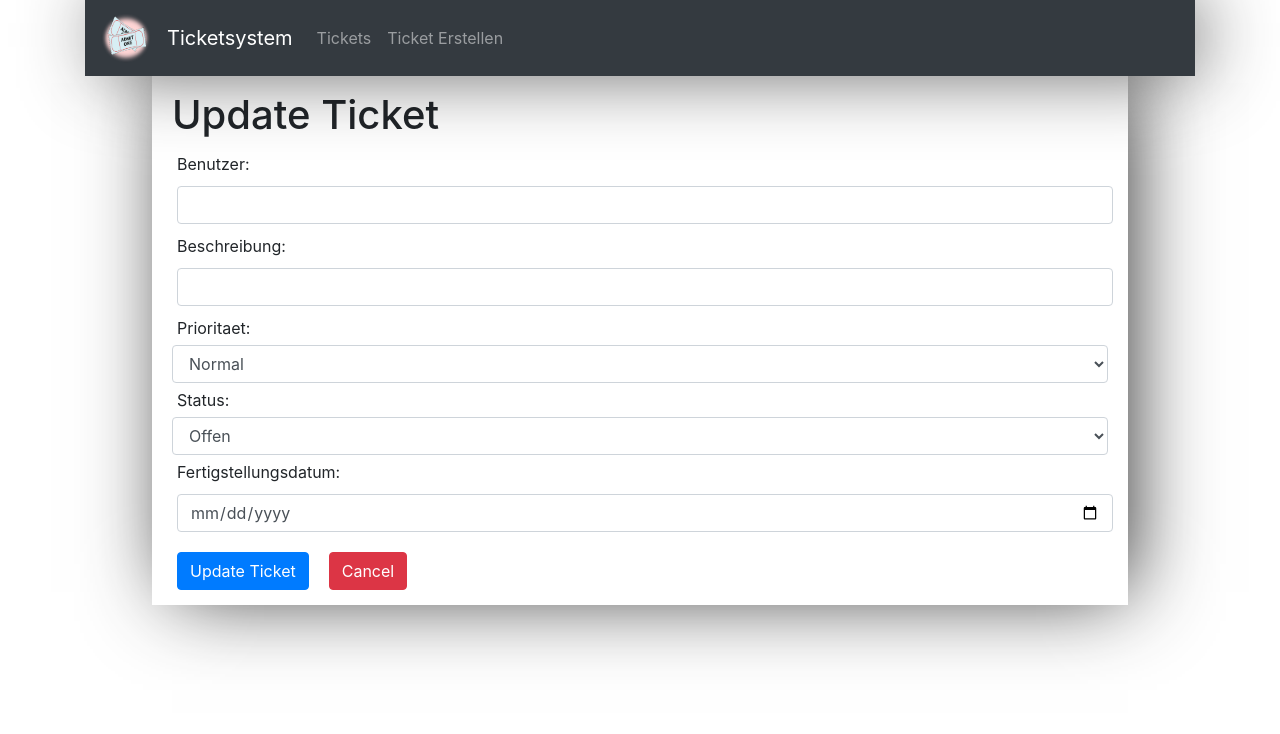
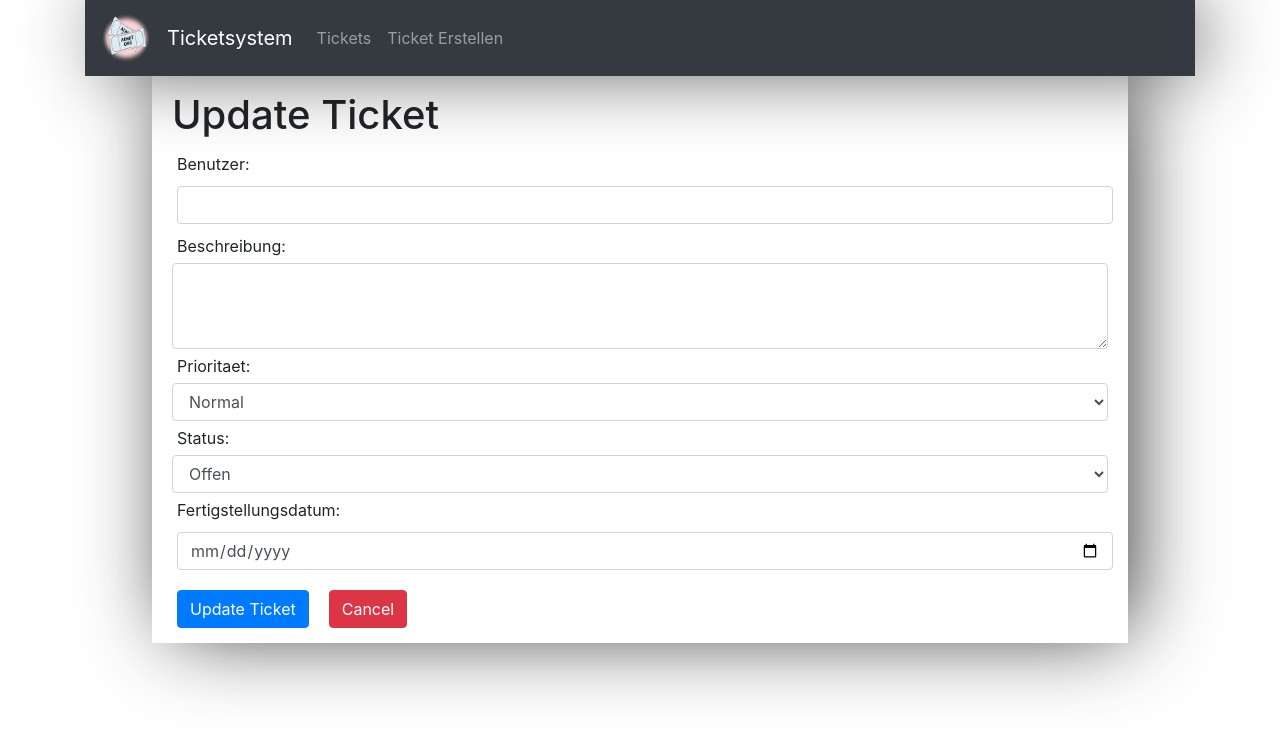
Before and after one commit to Tobeje/Ticketsystem, a React (Create React App) app in the folder client/: page /tickets/update/1 in a window 1280 px wide. Shown: the top 734 px of the page. Built offline with nearby package versions, Linux system fonts and the light colour scheme; no server answers.

Commit message:
Update TicketsUpdate.jsx

```diff
--- a/client/src/pages/TicketsUpdate.jsx
+++ b/client/src/pages/TicketsUpdate.jsx
@@ -33,6 +33,11 @@ const InputText = styled.input.attrs({
     className: 'form-control',
 })`
     margin: 5px;
+`
+
+const InputTextArea = styled.textarea.attrs({
+    className: 'form-control',
+})`
 `
 
 const Button = styled.button.attrs({
@@ -130,10 +135,11 @@ class TicketsUpdate extends Component {
                   />
 
                   <Label>Beschreibung: </Label>
-                  <InputText
+                  <InputTextArea
                       type="text"
                       value={beschreibung}
                       onChange={this.handleChangeInputDescription}
+                      rows="3"
                   />
 
                 <Label>Prioritaet: </Label>
```
